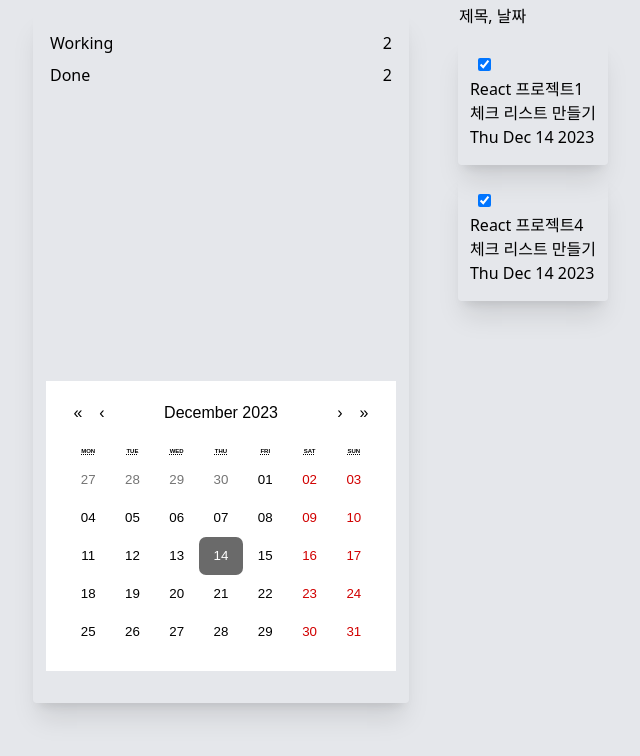
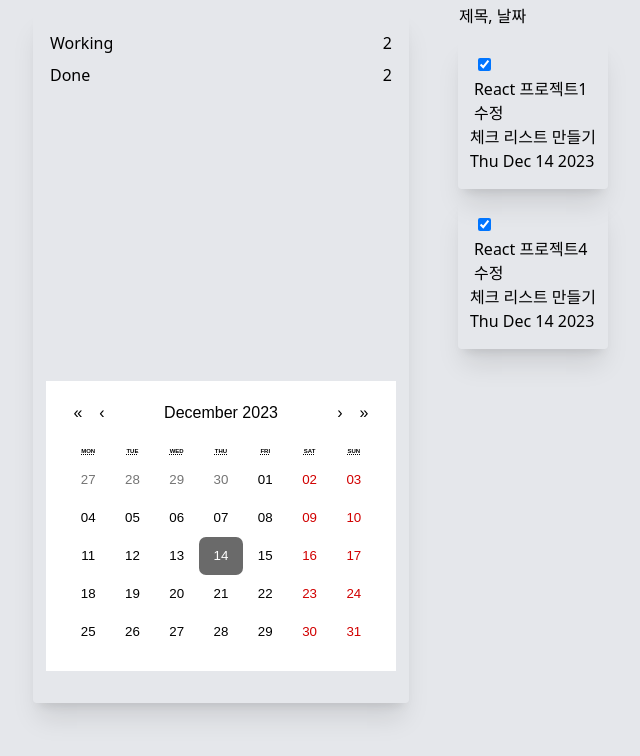
Before and after one commit to woorifisa-service-dev-2nd/frontend-3rd-CheckCalendar, a React (Vite) app: page / in a window 1280 px wide. Shown: the top 756 px of the page, without its empty margins (319-959 px from the left). Built offline with nearby package versions, Linux system fonts and the light colour scheme.

Commit message:
checked 구현

```diff
--- a/src/App.jsx
+++ b/src/App.jsx
@@ -69,6 +69,22 @@
 	const [lists, setDList] = useState(dummyTodos);
 	const [date, setDate] = useState('Thu Dec 14 2023');
 
+	/*CheckList Item 수정 동작 */
+	const UpdateList = ({id, date, title, summary, checked})=>{
+		const updatedItem = {
+			id: id,
+			date : date,
+			title: title,
+			summary: summary,
+			checked: checked,
+		}
+
+		const updatedList = lists.map(list=>list.id === id ? updatedItem : list)
+		setDList(updatedList);
+	}
+
+
+	/*Side - Chalendar 동작 */
 	const getCalendarDate = (updatedDate) => {
 		console.log(updatedDate);
 		setDate(updatedDate);
@@ -112,7 +128,7 @@
 					<div id='header' className='border-[1px]'>
 						제목, 날짜
 					</div>
-					<CheckListContainer checkList={printList} id='list con' className='border-[1px]'>
+					<CheckListContainer checkList={printList} onUpdate={UpdateList} id='list con' className='border-[1px]'>
 					</CheckListContainer>
 				</div>
 
--- a/src/components/CheckListContainer.jsx
+++ b/src/components/CheckListContainer.jsx
@@ -1,12 +1,12 @@
 import React from 'react';
 import CheckListItem from './CheckListItem';
 import WhiteBox from '../layouts/WhiteBox';
-const CheckListContainer = ({checkList}) => {
+const CheckListContainer = ({checkList, onUpdate}) => {
 	//const [list, setTitle] = useState('체크리스트 제목');
 	console.log(checkList);
 	return (
 		<div>
-			{checkList.map((item)=><WhiteBox w={300} y={1/2}> <CheckListItem key={item.id} item={item}></CheckListItem></WhiteBox>)}
+			{checkList.map((item)=><WhiteBox  key={item.id} w={300} y={1/2}> <CheckListItem key={item.id} item={item} onUpdate={onUpdate}></CheckListItem></WhiteBox>)}
 
 		</div>
 	);
--- a/src/components/CheckListItem.jsx
+++ b/src/components/CheckListItem.jsx
@@ -1,16 +1,17 @@
 import React, { useState } from 'react';
 
-const CheckListForm = ({item}) => {
+const CheckListForm = ({item, onUpdate}) => {
+	const [id, setId] = useState(item.id);
 	const [title, setTitle] = useState(item.title);
 	const [summary, setSummary] = useState(item.summary);
 	const [date, setDate] = useState(item.date);
 	const [checked, setCheck] = useState(item.checked);
 	const [disabled, setDisable] = useState(false);
-
+	const[isUpdate, setUpdate] = useState(false);
 	const onCheckHandler =() => {
 		setCheck(!checked);
 		//자기 자신의 데이터 수정
-
+		onUpdate({id, date, title, summary, checked})
 	};
 
 	return (
@@ -21,13 +22,18 @@
 						type="checkbox"
 						checked={checked}
 						onChange={onCheckHandler}/>
-
 				</label>
 			</div>
-			<p>{title}</p>
+			<div>
+
+			</div>
+
+			<div className="mx-1">
+				<p>{title}</p>
+				<button>수정</button>
+			</div>
 			<p>{summary}</p>
 			<p>{date}</p>
-
 		</div>
 	);
 };
```
